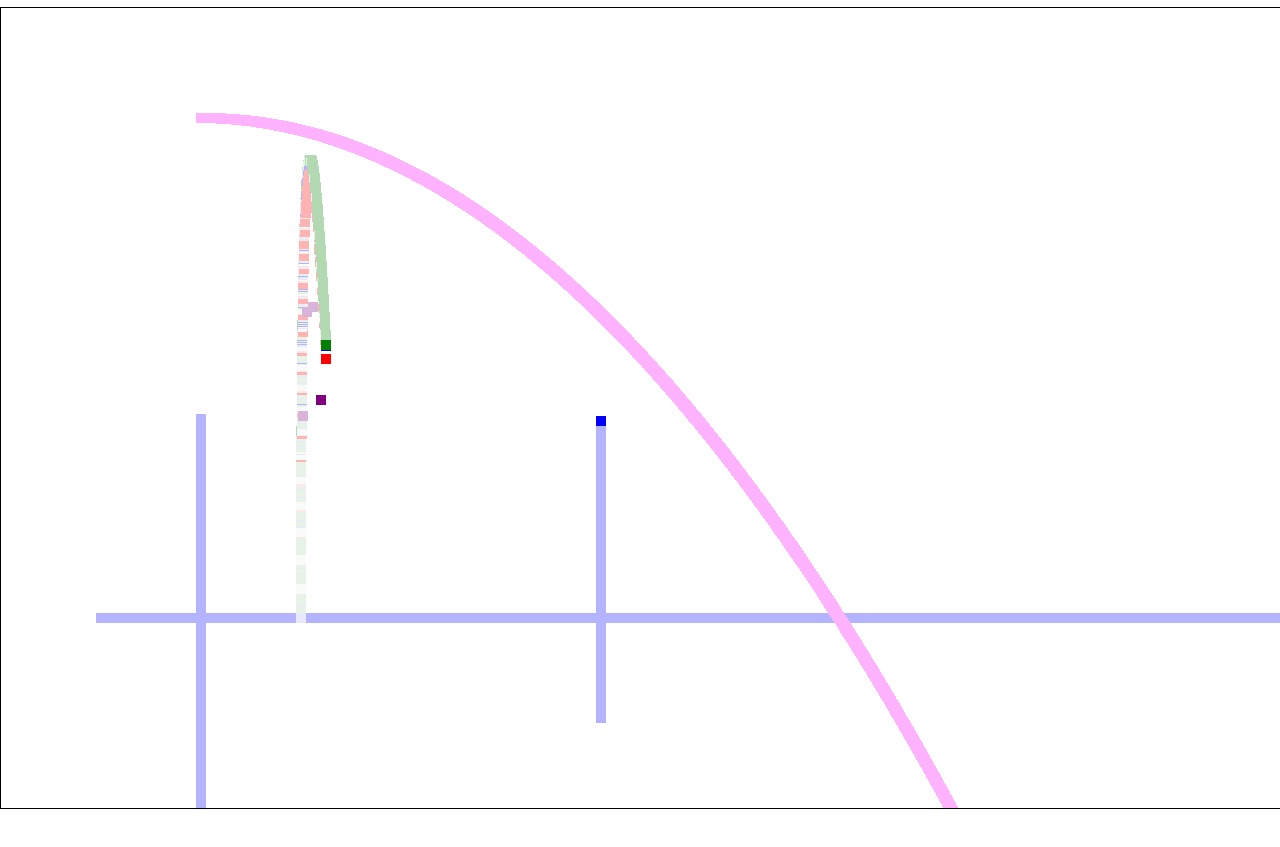
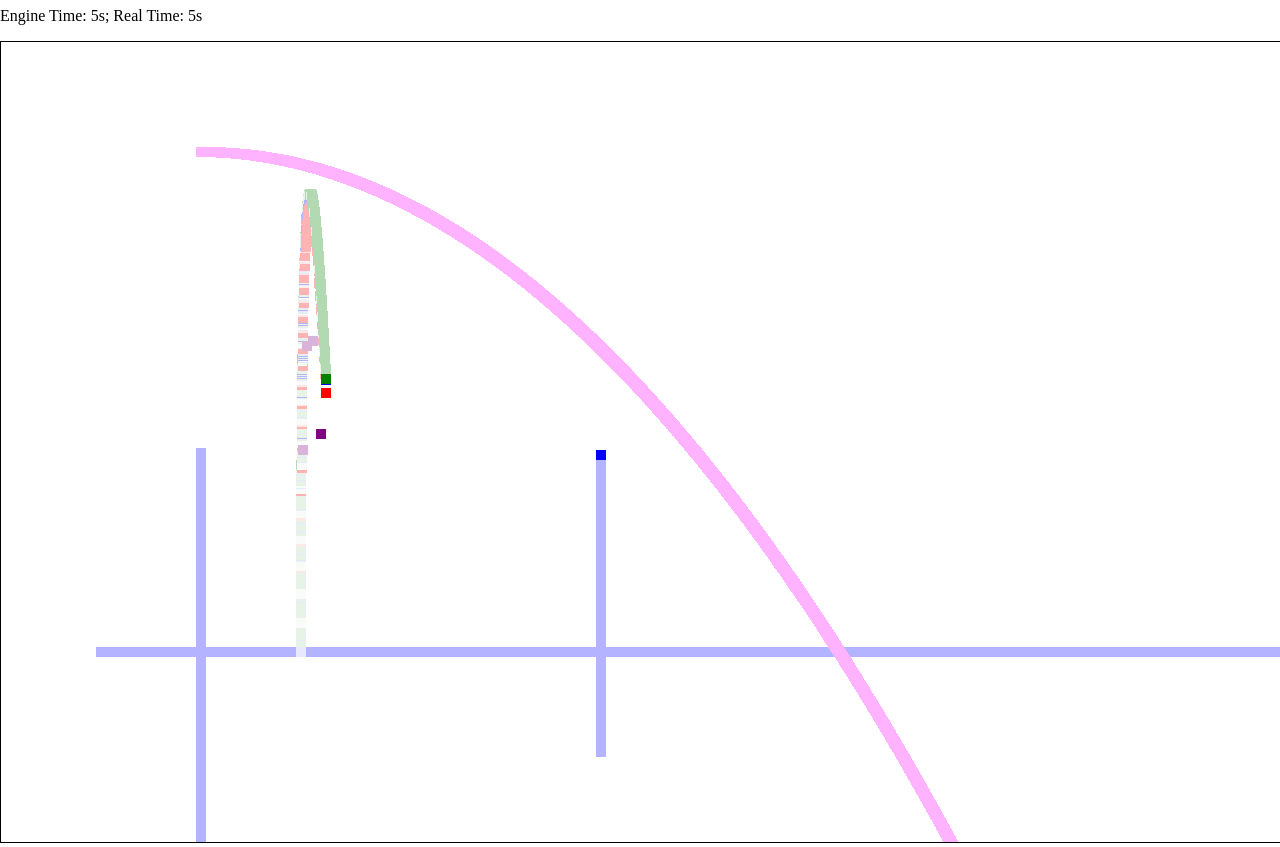
Before and after one commit to maxwellmatthis/differential-equation-simulator, a plain HTML site: page index.html in a window 1280 px wide. Shown: the part 73-920 px from the top of the page. Before the commit the page ends 886 px from the top, so only its background shows below. Drawn offline with Linux system fonts and the light colour scheme.

Commit message:
Improve engine performance for very small ∆ts

```diff
--- a/index.html
+++ b/index.html
@@ -19,6 +19,7 @@
     <h1>Differential Equation Simulator</h1>
   </header>
   <main>
+    <p>Engine Time: <span id="engine-time">N/A</span>; Real Time: <span id="real-time">N/A</span></p>
     <canvas id="view">Your browser doesn't support the Canvas API.</canvas>
   </main>
 </body>
--- a/lib.js
+++ b/lib.js
@@ -5,9 +5,39 @@ const canvas = document.querySelector("canvas#view");
 export const defaultCtx = canvas.getContext("2d");
 defaultCtx.canvas.width = Math.floor(html.clientWidth);
 defaultCtx.canvas.height = Math.floor(html.clientHeight);
+const engineTime = document.querySelector("span#engine-time");
+const realTime = document.querySelector("span#real-time");
 
 const SECOND_IN_MS = 1000;
 const METERS_IN_PIXELS = 10;
+
+const unitMeasures = {
+  y: 31557600000,
+  mo: 2629800000,
+  w: 604800000,
+  d: 86400000,
+  h: 3600000,
+  m: 60000,
+  s: 1000,
+  ms: 1,
+};
+/**
+ * Formats milliseconds as `1y 2mo 3w 4d 5h 6m 7s 8ms`.
+ * @param {number} millis Milliseconds to be formatted.
+ */
+function formatTime(millis) {
+  if (millis === 0) return "0s";
+  millis = Math.abs(Math.floor(millis));
+  const parts = [];
+  for (const [unit, ms] of Object.entries(unitMeasures)) {
+    const unitValue = Math.floor(millis / ms);
+    if (unitValue !== 0) {
+      millis -= unitValue * ms;
+      parts.push(unitValue + unit);
+    }
+  }
+  return parts.join(" ");
+}
 
 export class Engine {
   /**
@@ -16,6 +46,7 @@ export class Engine {
    */
   constructor(things = []) {
     this.things = things;
+    this.#computeAll(0);
   }
 
   /**
@@ -24,6 +55,12 @@ export class Engine {
    */
   register(thing) {
     this.things.push(thing);
+    thing.compute(0);
+  }
+
+  #displayStats() {
+    engineTime.textContent = formatTime(this.virtual_runtime);
+    realTime.textContent = formatTime(Date.now() - this.real_runtime_start);
   }
 
   /**
@@ -34,18 +71,33 @@ export class Engine {
   async run(duration_s, min_delta_time_s) {
     const duration_ms = duration_s * SECOND_IN_MS;
     const min_delta_time_ms = min_delta_time_s * SECOND_IN_MS;
-    this.real_runtime = Date.now();
+    this.real_runtime_start = Date.now();
     this.virtual_runtime = 0;
     this.running = true;
+    this.#displayStats();
+    this.metaInterval = setInterval(() => this.#displayStats(), SECOND_IN_MS / 16);
+    let hadAvailableSleepTime = false;
     while (this.running) {
       const start = Date.now();
       this.#computeAll(min_delta_time_ms);
       this.virtual_runtime += min_delta_time_ms;
       if (this.virtual_runtime > duration_ms) break;
       const end = Date.now();
-      await new Promise((resolve, _) => setTimeout(resolve, min_delta_time_ms + end - start));
+      const availableSleepTime = Math.floor(min_delta_time_ms - (end - start));
+      if (availableSleepTime > 0) {
+        hadAvailableSleepTime = true;
+        await new Promise((resolve, _) => setTimeout(resolve, availableSleepTime));
+      }
     }
+    if (!hadAvailableSleepTime) console.warn(
+      "The engine ran without sleeping because registering timers would "
+      + "have caused too much overhead, which would have resulted in a very "
+      + "slow (ca. 50-100x slower) simulation. "
+      + "This typically occurs when the engine is run at a `min_delta_time_s` "
+      + "of less than `0.001` (∆t <= 1ms)."
+    );
     this.stop();
+    this.#displayStats();
   }
 
   #computeAll(delta_time_ms) {
@@ -56,6 +108,7 @@ export class Engine {
 
   stop() {
     this.running = false;
+    clearInterval(this.metaInterval);
   }
 }
 
@@ -125,7 +178,7 @@ export class Thing {
    */
   compute(delta_time_s) {
     if (!this.hasWarned) {
-      console.warn(this, "does not implement the `Thing.compute` method!");
+      console.warn(this.constructor.name + " does not implement the `Thing.compute` method!", this);
       this.hasWarned = true;
     }
   }
```
